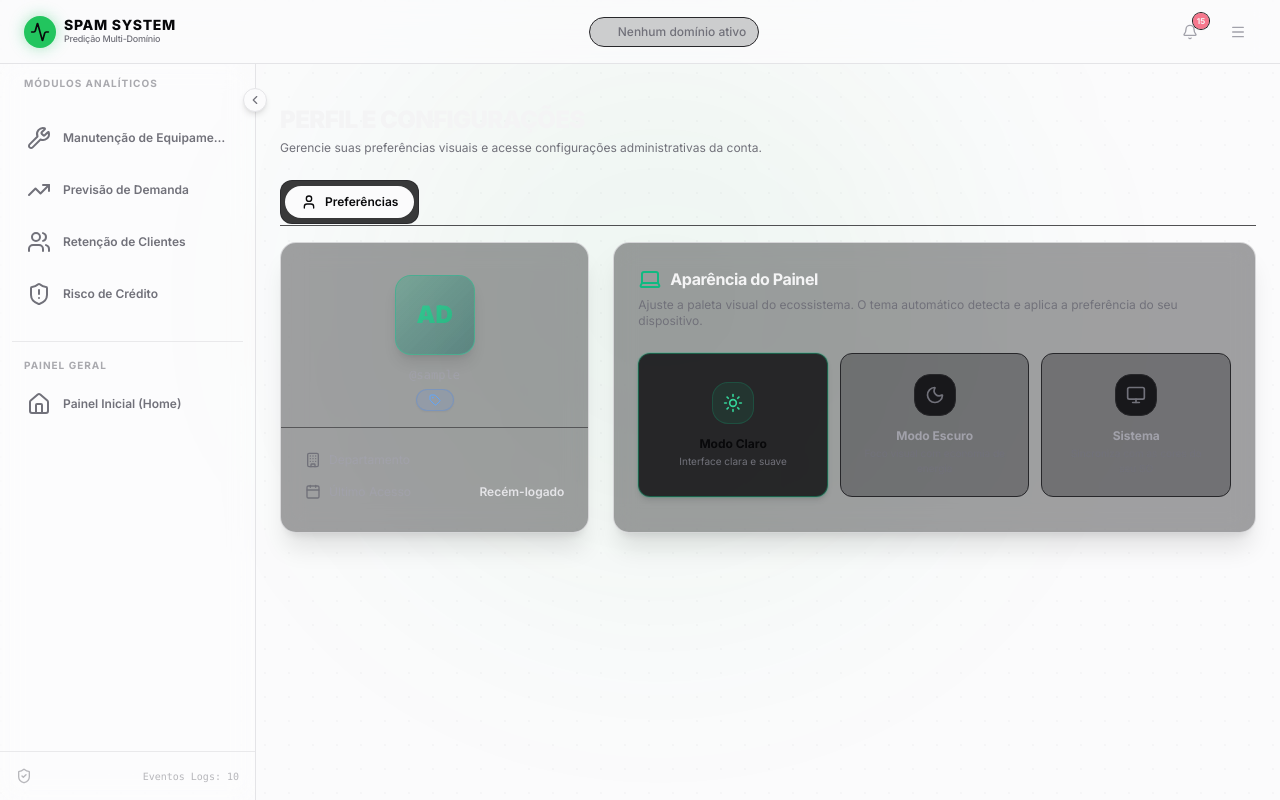
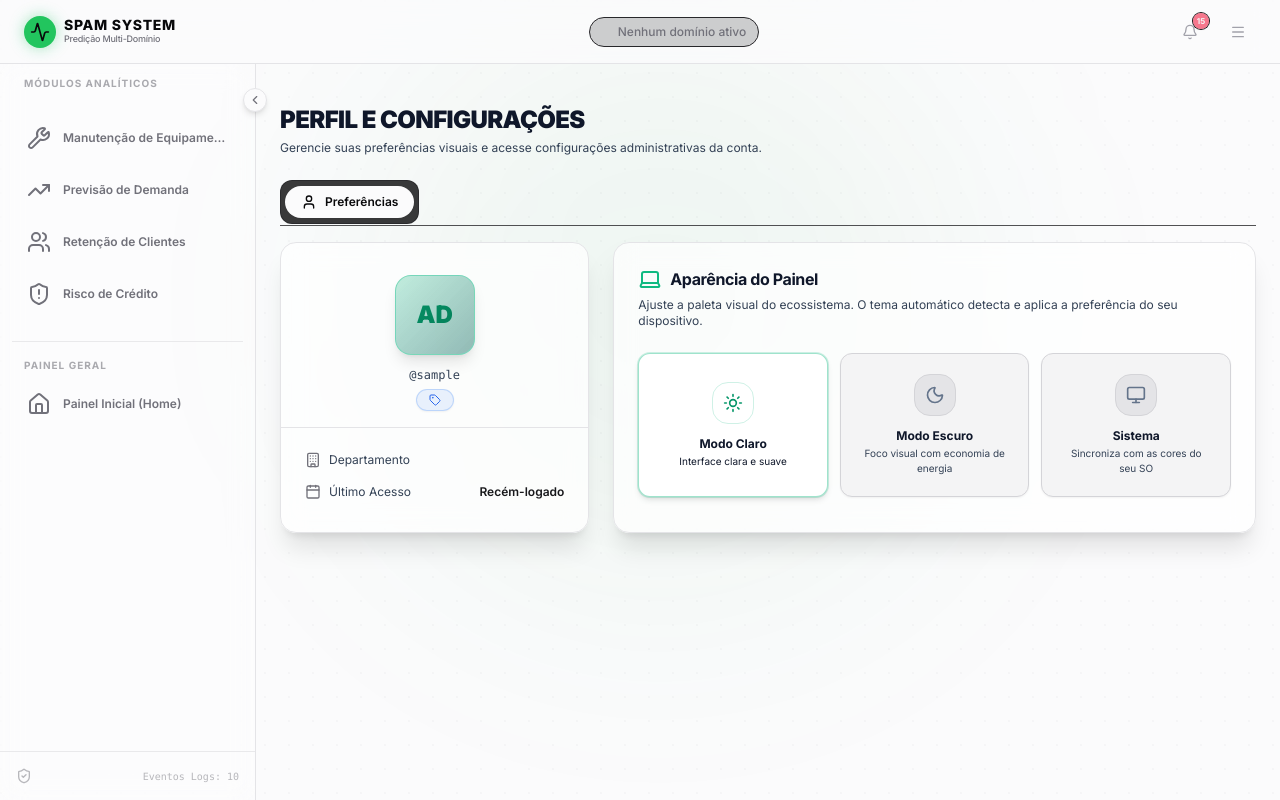
Before and after one commit to gabriellsnts/spam-project, a Next.js app: page /profile in a window 1280 px wide. Built offline with nearby package versions, Linux system fonts and the light colour scheme; sample sign-in values are in the browser's storage.

Commit message:
feat: ajustar contraste de fontes WCAG no modo claro e eixos dinamicos nos graficos (RF52 - Passo 2)

```diff
--- a/src/app/(domains)/profile/page.tsx
+++ b/src/app/(domains)/profile/page.tsx
@@ -40,10 +40,10 @@ export default function ProfilePage() {
     <div className="space-y-6 max-w-6xl mx-auto animate-in fade-in duration-300">
       {/* Cabeçalho */}
       <div>
-        <h1 className="text-2xl font-black tracking-tight text-zinc-100 uppercase">
+        <h1 className="text-2xl font-black tracking-tight text-slate-900 dark:text-zinc-100 uppercase">
           Perfil e Configurações
         </h1>
-        <p className="text-zinc-500 text-xs mt-1">
+        <p className="text-slate-700 dark:text-zinc-400 text-xs mt-1">
           Gerencie suas preferências visuais e acesse configurações administrativas da conta.
         </p>
       </div>
@@ -75,46 +75,46 @@ export default function ProfilePage() {
         <TabsContent value="preferences" className="space-y-6 outline-none">
           <div className="grid grid-cols-1 md:grid-cols-3 gap-6">
             {/* Card de Informações Básicas (Visual Premium) */}
-            <Card className="md:col-span-1 border-border/80 bg-zinc-900/40 backdrop-blur-md rounded-2xl shadow-xl flex flex-col justify-between">
+            <Card className="md:col-span-1 border-zinc-200 dark:border-border/80 bg-white/70 dark:bg-zinc-900/40 backdrop-blur-md rounded-2xl shadow-xl flex flex-col justify-between">
               <CardHeader className="text-center pt-8 pb-4">
-                <div className="mx-auto h-20 w-20 rounded-2xl bg-gradient-to-br from-emerald-500/25 to-teal-500/30 border border-emerald-500/40 flex items-center justify-center text-emerald-400 font-black text-2xl shadow-lg relative overflow-hidden group">
+                <div className="mx-auto h-20 w-20 rounded-2xl bg-gradient-to-br from-emerald-500/25 to-teal-500/30 border border-emerald-500/40 flex items-center justify-center text-emerald-600 dark:text-emerald-400 font-black text-2xl shadow-lg relative overflow-hidden group">
                   <div className="absolute inset-0 bg-gradient-to-br from-transparent to-black/20" />
                   {currentUser.fullName
                     ? currentUser.fullName.split(" ").map((n) => n[0]).join("").substring(0, 2).toUpperCase()
                     : "AD"}
                 </div>
-                <h2 className="text-lg font-bold text-zinc-100 mt-4 leading-tight">
+                <h2 className="text-lg font-bold text-slate-900 dark:text-zinc-100 mt-4 leading-tight">
                   {currentUser.fullName}
                 </h2>
-                <p className="text-xs text-zinc-400 font-mono mt-1">
+                <p className="text-xs text-slate-700 dark:text-zinc-400 font-mono mt-1">
                   @{currentUser.username}
                 </p>
                 <div className="flex justify-center mt-3">
                   <span className={cn(
                     "text-[10px] font-bold px-3 py-1 rounded-full border flex items-center gap-1.5 shadow-sm",
                     isAdmin
-                      ? "bg-emerald-500/10 text-emerald-400 border-emerald-500/25"
-                      : "bg-blue-500/10 text-blue-400 border-blue-500/25"
+                      ? "bg-emerald-550/10 text-emerald-600 dark:text-emerald-400 border-emerald-500/25"
+                      : "bg-blue-500/10 text-blue-600 dark:text-blue-400 border-blue-500/25"
                   )}>
                     <Tag className="h-3 w-3" />
                     {currentUser.accessProfile}
                   </span>
                 </div>
               </CardHeader>
-              <CardContent className="border-t border-zinc-800/60 pt-6 pb-8 space-y-4 text-xs">
-                <div className="flex items-center justify-between text-zinc-400">
+              <CardContent className="border-t border-zinc-200 dark:border-zinc-800/60 pt-6 pb-8 space-y-4 text-xs">
+                <div className="flex items-center justify-between text-slate-700 dark:text-zinc-400">
                   <span className="flex items-center gap-2">
                     <Building className="h-4 w-4 text-zinc-500" />
                     Departamento
                   </span>
-                  <span className="font-semibold text-zinc-200">{currentUser.department}</span>
+                  <span className="font-semibold text-zinc-900 dark:text-zinc-200">{currentUser.department}</span>
                 </div>
-                <div className="flex items-center justify-between text-zinc-400">
+                <div className="flex items-center justify-between text-slate-700 dark:text-zinc-400">
                   <span className="flex items-center gap-2">
                     <Calendar className="h-4 w-4 text-zinc-500" />
                     Último Acesso
                   </span>
-                  <span className="font-semibold text-zinc-200">
+                  <span className="font-semibold text-zinc-900 dark:text-zinc-200">
                     {currentUser.lastLogin
                       ? new Date(currentUser.lastLogin).toLocaleDateString("pt-BR", {
                           day: "numeric",
@@ -129,13 +129,13 @@ export default function ProfilePage() {
             </Card>
 
             {/* Configurações de Aparência / Tema (RF52) */}
-            <Card className="md:col-span-2 border-border/80 bg-zinc-900/40 backdrop-blur-md rounded-2xl shadow-xl">
+            <Card className="md:col-span-2 border-zinc-200 dark:border-border/80 bg-white/70 dark:bg-zinc-900/40 backdrop-blur-md rounded-2xl shadow-xl">
               <CardHeader>
-                <CardTitle className="text-base font-bold text-zinc-100 flex items-center gap-2">
+                <CardTitle className="text-base font-bold text-slate-900 dark:text-zinc-100 flex items-center gap-2">
                   <Laptop className="h-4.5 w-4.5 text-emerald-500" />
                   Aparência do Painel
                 </CardTitle>
-                <CardDescription className="text-xs text-zinc-500">
+                <CardDescription className="text-xs text-slate-700 dark:text-zinc-500">
                   Ajuste a paleta visual do ecossistema. O tema automático detecta e aplica a preferência do seu dispositivo.
                 </CardDescription>
               </CardHeader>
@@ -146,23 +146,23 @@ export default function ProfilePage() {
                   <button
                     onClick={() => setTheme("light")}
                     className={cn(
-                      "flex flex-col items-center justify-center p-5 rounded-xl border transition-all duration-300 gap-3 group relative overflow-hidden",
+                      "flex flex-col items-center justify-center p-5 rounded-xl border transition-all duration-300 gap-3 group relative overflow-hidden cursor-pointer",
                       theme === "light"
-                        ? "bg-zinc-950/80 border-emerald-500/40 text-foreground shadow-md ring-1 ring-emerald-500/20"
-                        : "bg-zinc-950/30 border-zinc-800 text-zinc-400 hover:text-zinc-100 hover:border-zinc-700/80 hover:bg-zinc-950/50"
+                        ? "bg-white dark:bg-zinc-950/80 border-emerald-500/40 text-slate-900 dark:text-foreground shadow-md ring-1 ring-emerald-500/20"
+                        : "bg-zinc-100 dark:bg-zinc-950/30 border-zinc-300 dark:border-zinc-800 text-slate-700 dark:text-zinc-400 hover:text-slate-900 dark:hover:text-zinc-100 hover:border-zinc-400 dark:hover:border-zinc-700/80 hover:bg-zinc-200/50 dark:hover:bg-zinc-950/50 shadow-sm dark:shadow-none"
                     )}
                   >
                     <div className={cn(
                       "p-2.5 rounded-lg border transition-all duration-300",
                       theme === "light"
-                        ? "bg-emerald-500/10 border-emerald-500/20 text-emerald-400"
-                        : "bg-zinc-900 border-zinc-800 text-zinc-500 group-hover:text-zinc-300"
+                        ? "bg-emerald-550/10 border-emerald-500/20 text-emerald-600 dark:text-emerald-400"
+                        : "bg-zinc-200 dark:bg-zinc-900 border border-zinc-300 dark:border-zinc-800 text-slate-500 dark:text-zinc-500 group-hover:text-slate-700 dark:group-hover:text-zinc-350"
                     )}>
                       <Sun className="h-5 w-5" />
                     </div>
                     <div className="text-center">
-                      <div className="text-xs font-bold">Modo Claro</div>
-                      <div className="text-[10px] text-zinc-500 mt-0.5">Interface clara e suave</div>
+                      <div className="text-xs font-bold text-slate-900 dark:text-zinc-200">Modo Claro</div>
+                      <div className="text-[10px] text-slate-650 dark:text-zinc-500 mt-0.5">Interface clara e suave</div>
                     </div>
                   </button>
 
@@ -170,23 +170,23 @@ export default function ProfilePage() {
                   <button
                     onClick={() => setTheme("dark")}
                     className={cn(
-                      "flex flex-col items-center justify-center p-5 rounded-xl border transition-all duration-300 gap-3 group relative overflow-hidden",
+                      "flex flex-col items-center justify-center p-5 rounded-xl border transition-all duration-300 gap-3 group relative overflow-hidden cursor-pointer",
                       theme === "dark"
-                        ? "bg-zinc-950/80 border-emerald-500/40 text-foreground shadow-md ring-1 ring-emerald-500/20"
-                        : "bg-zinc-950/30 border-zinc-800 text-zinc-400 hover:text-zinc-100 hover:border-zinc-700/80 hover:bg-zinc-950/50"
+                        ? "bg-white dark:bg-zinc-950/80 border-emerald-500/40 text-slate-900 dark:text-foreground shadow-md ring-1 ring-emerald-500/20"
+                        : "bg-zinc-100 dark:bg-zinc-950/30 border-zinc-300 dark:border-zinc-800 text-slate-700 dark:text-zinc-400 hover:text-slate-900 dark:hover:text-zinc-100 hover:border-zinc-400 dark:hover:border-zinc-700/80 hover:bg-zinc-200/50 dark:hover:bg-zinc-950/50 shadow-sm dark:shadow-none"
                     )}
                   >
                     <div className={cn(
                       "p-2.5 rounded-lg border transition-all duration-300",
                       theme === "dark"
-                        ? "bg-emerald-500/10 border-emerald-500/20 text-emerald-400"
-                        : "bg-zinc-900 border-zinc-800 text-zinc-500 group-hover:text-zinc-300"
+                        ? "bg-emerald-550/10 border-emerald-500/20 text-emerald-600 dark:text-emerald-400"
+                        : "bg-zinc-200 dark:bg-zinc-900 border border-zinc-300 dark:border-zinc-800 text-slate-500 dark:text-zinc-500 group-hover:text-slate-700 dark:group-hover:text-zinc-350"
                     )}>
                       <Moon className="h-5 w-5" />
                     </div>
                     <div className="text-center">
-                      <div className="text-xs font-bold">Modo Escuro</div>
-                      <div className="text-[10px] text-zinc-500 mt-0.5">Foco visual com economia de energia</div>
+                      <div className="text-xs font-bold text-slate-900 dark:text-zinc-200">Modo Escuro</div>
+                      <div className="text-[10px] text-slate-650 dark:text-zinc-500 mt-0.5">Foco visual com economia de energia</div>
                     </div>
                   </button>
 
@@ -194,17 +194,17 @@ export default function ProfilePage() {
                   <button
                     onClick={() => setTheme("auto")}
                     className={cn(
-                      "flex flex-col items-center justify-center p-5 rounded-xl border transition-all duration-300 gap-3 group relative overflow-hidden",
+                      "flex flex-col items-center justify-center p-5 rounded-xl border transition-all duration-300 gap-3 group relative overflow-hidden cursor-pointer",
                       theme === "auto"
-                        ? "bg-zinc-950/80 border-emerald-500/40 text-foreground shadow-md ring-1 ring-emerald-500/20"
-                        : "bg-zinc-950/30 border-zinc-800 text-zinc-400 hover:text-zinc-100 hover:border-zinc-700/80 hover:bg-zinc-950/50"
+                        ? "bg-white dark:bg-zinc-950/80 border-emerald-500/40 text-slate-900 dark:text-foreground shadow-md ring-1 ring-emerald-500/20"
+                        : "bg-zinc-100 dark:bg-zinc-950/30 border-zinc-300 dark:border-zinc-800 text-slate-700 dark:text-zinc-400 hover:text-slate-900 dark:hover:text-zinc-100 hover:border-zinc-400 dark:hover:border-zinc-700/80 hover:bg-zinc-200/50 dark:hover:bg-zinc-950/50 shadow-sm dark:shadow-none"
                     )}
                   >
                     <div className={cn(
                       "p-2.5 rounded-lg border transition-all duration-300",
                       theme === "auto"
-                        ? "bg-emerald-500/10 border-emerald-500/20 text-emerald-400"
-                        : "bg-zinc-900 border-zinc-800 text-zinc-500 group-hover:text-zinc-300"
+                        ? "bg-emerald-550/10 border-emerald-500/20 text-emerald-600 dark:text-emerald-400"
+                        : "bg-zinc-200 dark:bg-zinc-900 border border-zinc-300 dark:border-zinc-800 text-slate-500 dark:text-zinc-500 group-hover:text-slate-700 dark:group-hover:text-zinc-350"
                     )}>
                       <svg
                         xmlns="http://www.w3.org/2000/svg"
@@ -222,8 +222,8 @@ export default function ProfilePage() {
                       </svg>
                     </div>
                     <div className="text-center">
-                      <div className="text-xs font-bold">Sistema</div>
-                      <div className="text-[10px] text-zinc-500 mt-0.5">Sincroniza com as cores do seu SO</div>
+                      <div className="text-xs font-bold text-slate-900 dark:text-zinc-200">Sistema</div>
+                      <div className="text-[10px] text-slate-650 dark:text-zinc-500 mt-0.5">Sincroniza com as cores do seu SO</div>
                     </div>
                   </button>
                 </div>
--- a/src/components/shared/feature-importance-chart.tsx
+++ b/src/components/shared/feature-importance-chart.tsx
@@ -94,7 +94,7 @@ export function FeatureImportanceChart({
                 type="category"
                 axisLine={false}
                 tickLine={false}
-                tick={{ fontSize: 10, fill: "currentColor", opacity: 0.8 }}
+                tick={{ fontSize: 10, fill: "hsl(var(--foreground))", opacity: 0.8 }}
                 width={120}
               />
               <Tooltip
```
Also changed, not shown: src/app/(domains)/demand/page.tsx (+4 -4 lines), src/components/shared/user-management.tsx (+39 -39 lines).
